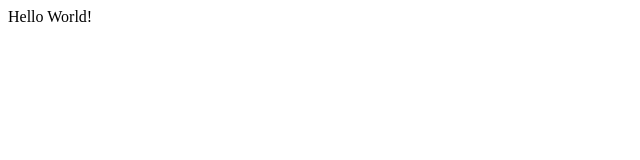
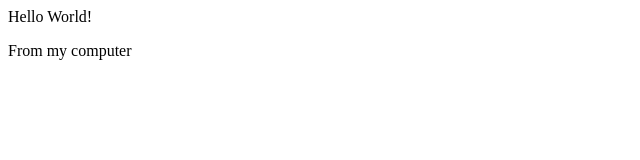
Before and after one commit to aquablue8200/aquablue8200.github.io, a plain HTML site: page index.html in a window 1280 px wide. Shown: the whole page, without its empty margins (0-640 px from the left). Drawn offline with Linux system fonts and the light colour scheme.

Commit message:
Update index.html

```diff
--- a/index.html
+++ b/index.html
@@ -1,5 +1,6 @@
 <html>
 <body>
   <p>Hello World!</p>
+  <p>From my computer</p>
 </body>
 </html>
```
